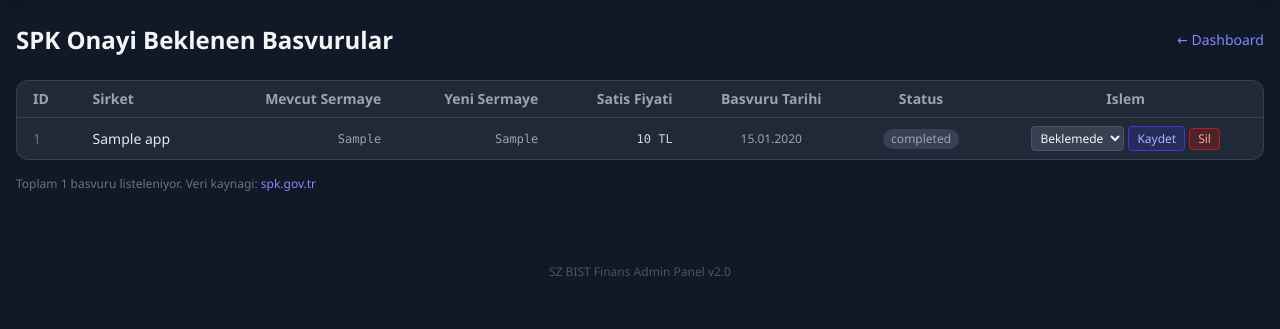
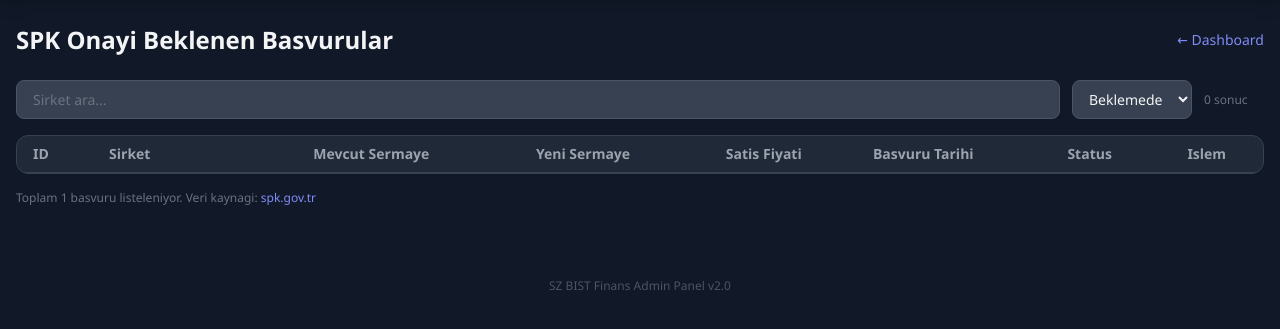
Before and after one commit to selimzenger-source/sz-bist-finans-backend, a Python web app: template app/templates/admin/spk_list.html in a window 1280 px wide. Shown: the part 57-386 px from the top of the page. Run offline with Jinja, Linux system fonts and the light colour scheme; the template is opened without the code that fills it: most values are stand-ins (such as "Sample title", 1, 10 or a date in 2020); some libraries are stand-ins or nearby versions.

Commit message:
feat: admin SPK listesine arama ve durum filtresi eklendi
Şirket adına göre anlık arama ve pending/approved/rejected filtresi.
Varsayılan filtre: Beklemede.

Co-Authored-By: Claude Opus 4.6 <noreply@anthropic.com>

```diff
--- a/app/templates/admin/spk_list.html
+++ b/app/templates/admin/spk_list.html
@@ -12,6 +12,19 @@
     {% if success == 'deleted' %}Basvuru silindi!{% elif success == 'updated' %}SPK basvurusu guncellendi!{% else %}{{ success }}{% endif %}
 </div>
 {% endif %}
+
+<!-- Arama + Filtre -->
+<div class="flex gap-3 mb-4">
+    <input type="text" id="spkSearch" placeholder="Sirket ara..."
+           class="flex-1 bg-gray-700 border border-gray-600 text-gray-100 rounded-lg px-4 py-2 text-sm focus:outline-none focus:border-indigo-500 placeholder-gray-500">
+    <select id="spkStatusFilter" class="bg-gray-700 border border-gray-600 text-gray-100 rounded-lg px-3 py-2 text-sm">
+        <option value="">Tumu</option>
+        <option value="pending" selected>Beklemede</option>
+        <option value="approved">Onaylandi</option>
+        <option value="rejected">Reddedildi</option>
+    </select>
+    <span id="spkCount" class="text-xs text-gray-500 self-center min-w-[60px]"></span>
+</div>
 
 <div class="bg-gray-800 rounded-xl shadow-sm overflow-hidden border border-gray-700">
     <div class="overflow-x-auto">
@@ -28,9 +41,9 @@
                     <th class="px-4 py-2 text-center">Islem</th>
                 </tr>
             </thead>
-            <tbody class="divide-y divide-gray-700">
+            <tbody id="spkTableBody" class="divide-y divide-gray-700">
                 {% for app in applications %}
-                <tr class="hover:bg-gray-700/50 transition">
+                <tr class="hover:bg-gray-700/50 transition spk-row" data-name="{{ app.company_name|lower }}" data-status="{{ app.status }}">
                     <td class="px-4 py-2 text-gray-500">{{ app.id }}</td>
                     <td class="px-4 py-2 text-gray-200 max-w-xs truncate font-medium">{{ app.company_name }}</td>
                     <td class="px-4 py-2 text-right font-mono text-xs text-gray-400">
@@ -101,4 +114,36 @@
     Toplam {{ applications|length }} basvuru listeleniyor.
     Veri kaynagi: <a href="https://spk.gov.tr/istatistikler/basvurular/ilk-halka-arz-basvurusu" target="_blank" class="text-indigo-400 hover:underline">spk.gov.tr</a>
 </div>
+
+<script>
+(function() {
+    const search = document.getElementById('spkSearch');
+    const filter = document.getElementById('spkStatusFilter');
+    const counter = document.getElementById('spkCount');
+    const rows = document.querySelectorAll('.spk-row');
+
+    function applyFilter() {
+        const q = search.value.toLowerCase().trim();
+        const s = filter.value;
+        let visible = 0;
+        rows.forEach(row => {
+            const name = row.dataset.name;
+            const status = row.dataset.status;
+            const matchName = !q || name.includes(q);
+            const matchStatus = !s || status === s;
+            if (matchName && matchStatus) {
+                row.style.display = '';
+                visible++;
+            } else {
+                row.style.display = 'none';
+            }
+        });
+        counter.textContent = visible + ' sonuc';
+    }
+
+    search.addEventListener('input', applyFilter);
+    filter.addEventListener('change', applyFilter);
+    applyFilter();
+})();
+</script>
 {% endblock %}
```
